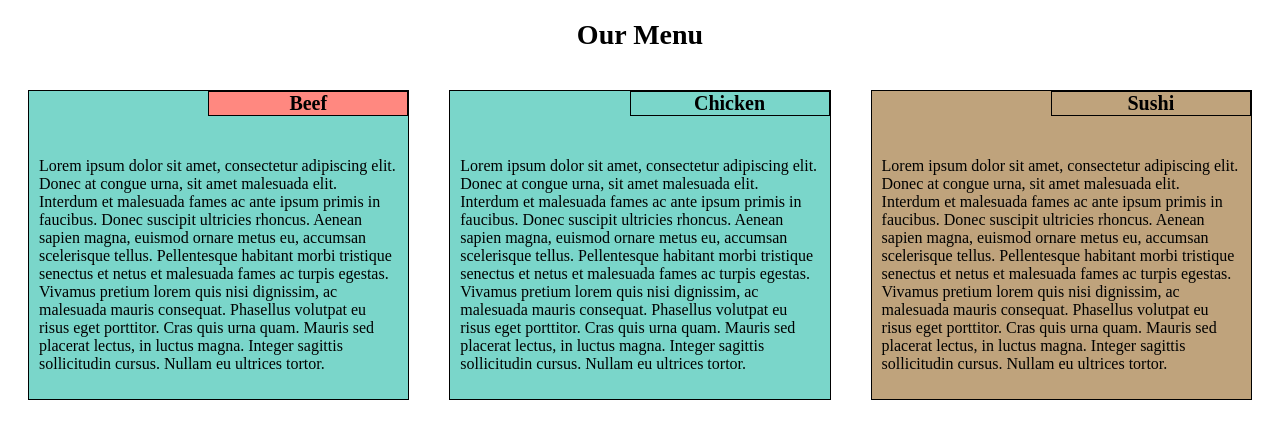
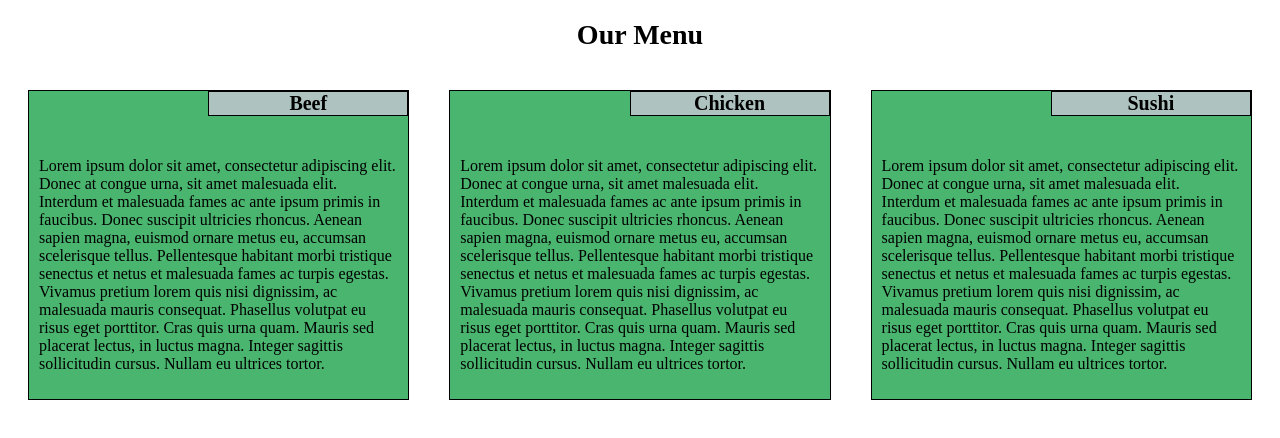
Before and after one commit to vsqzcarlos/module2-solution, a plain HTML site: page index.html in a window 1280 px wide. Drawn offline with Linux system fonts and the light colour scheme.

Commit message:
Update style.css

```diff
--- a/css/style.css
+++ b/css/style.css
@@ -214,25 +214,25 @@ section, section > h2 {
 }
 
 #section-1 {
-	background-color: #7ad6ca;
+	background-color: #4ab56e;
 }
 
 #section-2 {
-	background-color: #7ad6ca;
+	background-color: #4ab56e;
 }
 
 #section-3 {
-	background-color: #bfa37c;
+	background-color: #4ab56e;
 }
 
 #section-1 > h2 {
-	background-color: #FF8880;
+	background-color: #aec2bf;
 }
 
 #section-2 > h2 {
-	background-color: ##bfa37c;
+	background-color: #aec2bf;
 }
 
 #section-3 > h2 {
-	background-color: ##bfa37c;
+	background-color: #aec2bf;
 }
```
